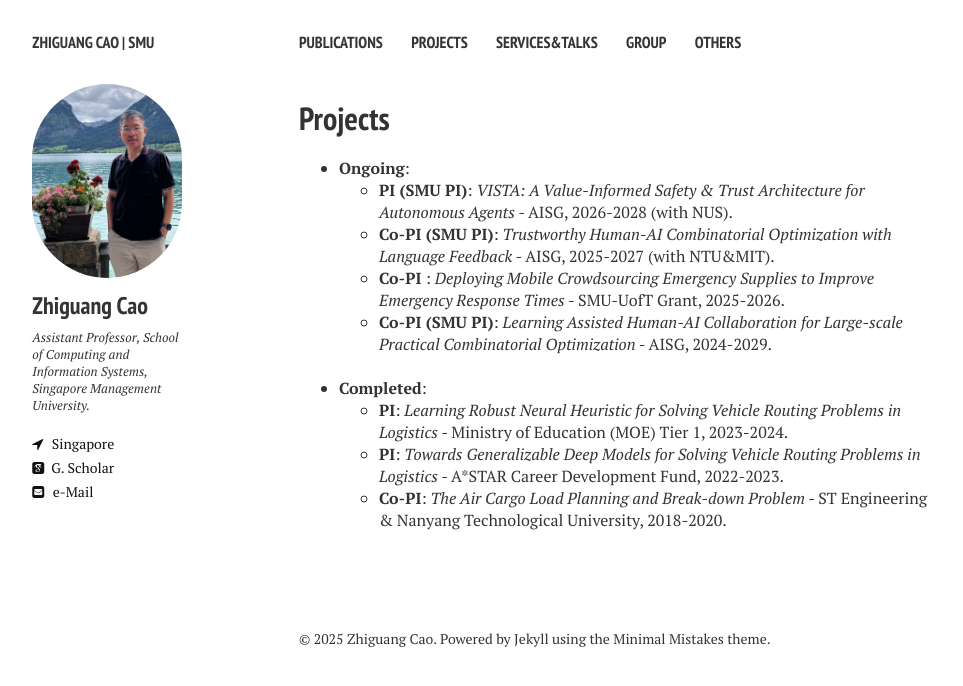
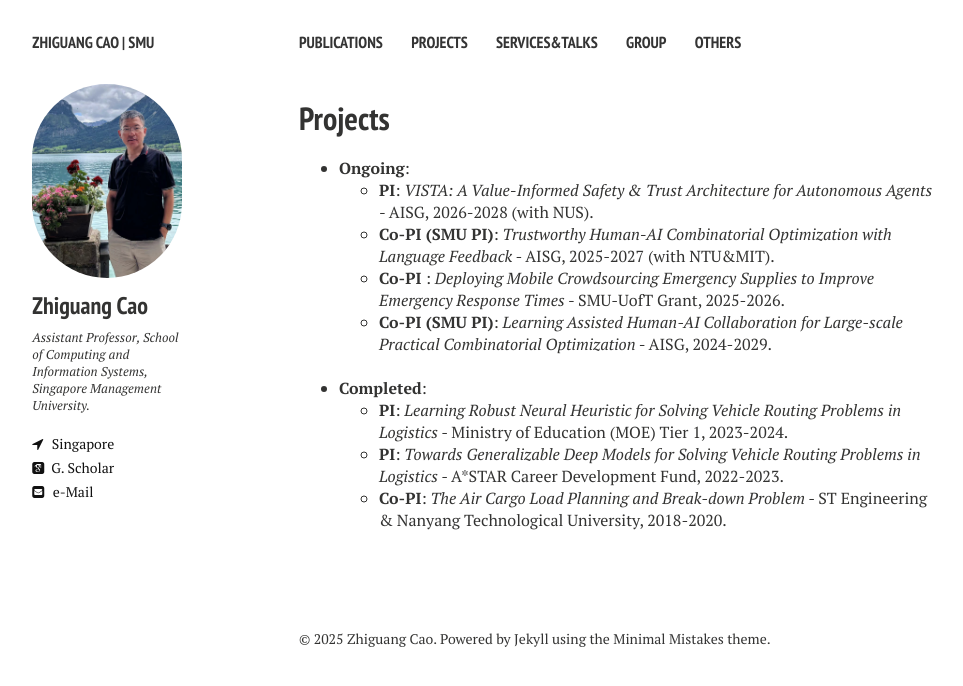
Before and after one commit to zhiguangcaosg/zhiguangcaosg.github.io, a Jekyll site: the page built from projects.md, in a window 1280 px wide. Shown: the top 686 px of the page, without its empty margins (21-984 px from the left). Built offline with Jekyll 4.4.1, drawn with Linux system fonts in a browser that asks for light colours; nearby versions of some CDN libraries.

Commit message:
Update projects.md

```diff
--- a/projects.md
+++ b/projects.md
@@ -12,7 +12,7 @@ comments: false
 <li>
 <b>Ongoing</b>:
 	<ul>
-	<li> <b>PI (SMU PI)</b>: <i> VISTA: A Value-Informed Safety & Trust Architecture for Autonomous Agents</i> - AISG, 2026-2028 (with NUS).
+	<li> <b>PI</b>: <i> VISTA: A Value-Informed Safety & Trust Architecture for Autonomous Agents</i> - AISG, 2026-2028 (with NUS).
 	</li>
 	<li> <b>Co-PI (SMU PI)</b>: <i> Trustworthy Human-AI Combinatorial Optimization with Language Feedback</i> - AISG, 2025-2027 (with NTU&MIT).
 	</li>
```
